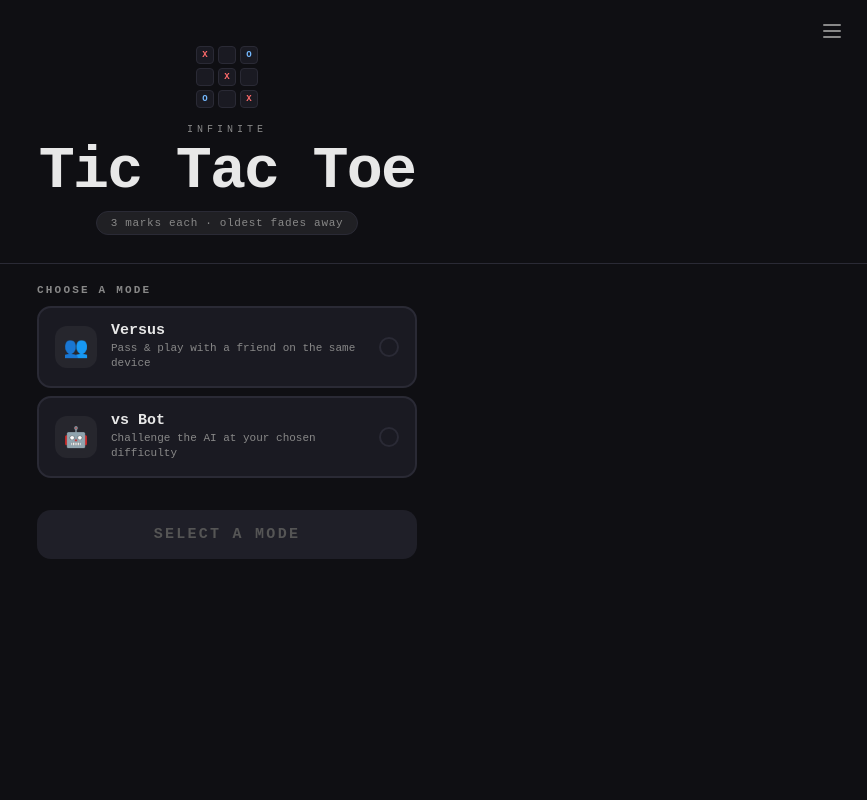
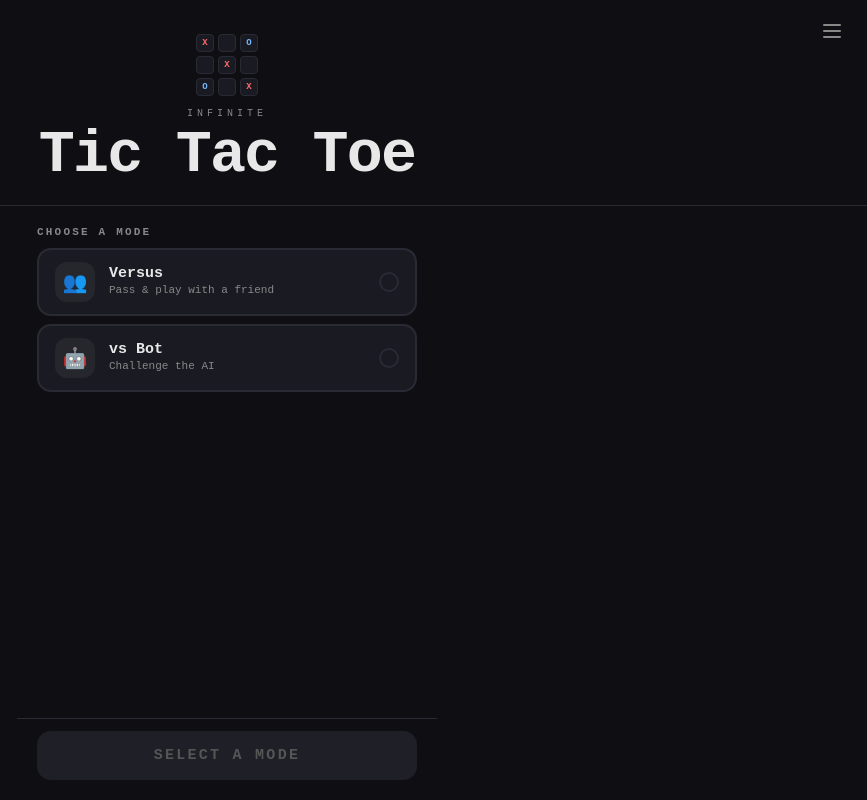
Before and after one commit to bashyboi/Infinite-TicTacToe, a React (Vite) app: page / in a window 1280 px wide. Shown: the whole page, without its empty margins (413-1280 px from the left). Built offline with nearby package versions, Linux system fonts and the light colour scheme.

Commit message:
Update App.jsx
Unnecessary descriptions booted

```diff
--- a/src/App.jsx
+++ b/src/App.jsx
@@ -79,9 +79,33 @@ function getBotMove(board, aiPlayer, difficulty, mc) {
   const humanPlayer = aiPlayer === "X" ? "O" : "X";
   const empties = getEmptyCells(board);
   if (empties.length === 0) return null;
-  if (difficulty === "easy"   && Math.random() < 0.8) return empties[Math.floor(Math.random()*empties.length)];
-  if (difficulty === "medium" && Math.random() < 0.4) return empties[Math.floor(Math.random()*empties.length)];
-  const maxDepth = difficulty === "hard" ? 7 : 3;
+
+  // Random-move chance per difficulty (chance the bot just plays a random cell)
+  // easy: very random, medium: somewhat, hard: noticeable slips, impossible: never
+  const randomChance = {
+    easy:       0.75,
+    medium:     0.45,
+    hard:       0.22,   // gives the player occasional openings
+    impossible: 0,      // always optimal
+  }[difficulty] ?? 0.45;
+
+  if (randomChance > 0 && Math.random() < randomChance) {
+    return empties[Math.floor(Math.random() * empties.length)];
+  }
+
+  // Search depth per difficulty — deeper = stronger/more foresight
+  let maxDepth = {
+    easy:       2,
+    medium:     4,
+    hard:       6,
+    impossible: 10,
+  }[difficulty] ?? 4;
+
+  // Cap depth early ONLY for non-impossible, to keep them snappy.
+  // Impossible always searches deep so it sees long-term forced wins
+  // that hard/medium will miss — this is the real difference-maker.
+  if (difficulty !== "impossible" && empties.length >= 8 && maxDepth > 6) maxDepth = 6;
+
   let bestVal = -Infinity, bestMove = empties[0];
   for (const idx of empties) {
     const [nb] = applyMove(board, idx, aiPlayer, mc);
@@ -224,7 +248,7 @@ function AboutModal({ dark, onClose, theme }) {
 
         <div style={{ fontSize: "10px", letterSpacing: "0.35em", color: theme.textFaint, marginBottom: "4px" }}>INFINITE</div>
         <div style={{ fontSize: "26px", fontWeight: "900", color: theme.text, letterSpacing: "-0.02em", marginBottom: "4px" }}>Tic Tac Toe</div>
-        <div style={{ fontSize: "11px", color: theme.textFaint, marginBottom: "24px" }}>Version 1.0.47</div>
+        <div style={{ fontSize: "11px", color: theme.textFaint, marginBottom: "24px" }}>Version 1.0.50</div>
 
         <div style={{ height: "1px", background: theme.border, marginBottom: "20px" }} />
 
@@ -425,9 +449,10 @@ function HomeScreen({ onStart, dark, onToggleDark, haptics, onToggleHaptics, sfx
   const theme = getTheme(dark);
 
   const difficultyInfo = {
-    easy:   { emoji: "😌", desc: "Great for beginners" },
-    medium: { emoji: "🤔", desc: "A decent challenge" },
-    hard:   { emoji: "😈", desc: "Good luck." },
+    easy:       { emoji: "😌", desc: "Great for beginners" },
+    medium:     { emoji: "🤔", desc: "A decent challenge" },
+    hard:       { emoji: "😈", desc: "A serious challenge" },
+    impossible: { emoji: "💀", desc: "You cannot win" },
   };
 
   return (
@@ -446,13 +471,13 @@ function HomeScreen({ onStart, dark, onToggleDark, haptics, onToggleHaptics, sfx
       {/* Hero */}
       <div style={{
         background: "transparent",
-        padding: "44px 24px 28px",
+        padding: "32px 24px 20px",
         textAlign: "center",
         borderBottom: `1px solid ${theme.border}`,
         flexShrink: 0,
       }}>
         {/* Decorative mini board */}
-        <div style={{ display: "inline-grid", gridTemplateColumns: "repeat(3, 1fr)", gap: "4px", marginBottom: "16px" }}>
+        <div style={{ display: "inline-grid", gridTemplateColumns: "repeat(3, 1fr)", gap: "4px", marginBottom: "12px" }}>
           {DEMO_TILES.map((v, i) => (
             <div key={i} style={{
               width: "18px", height: "18px", borderRadius: "4px",
@@ -469,25 +494,15 @@ function HomeScreen({ onStart, dark, onToggleDark, haptics, onToggleHaptics, sfx
         </div>
         <h1 style={{
           fontSize: "clamp(36px, 9vw, 60px)", fontWeight: "900",
-          margin: "0 0 10px", letterSpacing: "-0.03em", color: theme.text,
+          margin: "0", letterSpacing: "-0.03em", color: theme.text,
           lineHeight: 1,
         }}>
           Tic Tac Toe
         </h1>
-        <div style={{
-          display: "inline-block",
-          background: dark ? "rgba(255,255,255,0.07)" : "rgba(0,0,0,0.06)",
-          border: `1px solid ${theme.border}`,
-          borderRadius: "20px",
-          padding: "5px 14px",
-          fontSize: "11px", color: theme.textDim, letterSpacing: "0.06em",
-        }}>
-          3 marks each · oldest fades away
-        </div>
       </div>
 
-      {/* Content */}
-      <div style={{ flex: 1, padding: "20px 20px 16px", display: "flex", flexDirection: "column", alignItems: "center", maxWidth: "420px", margin: "0 auto", width: "100%", boxSizing: "border-box" }}>
+      {/* Content — scrollable middle */}
+      <div style={{ flex: 1, padding: "20px 20px 8px", display: "flex", flexDirection: "column", alignItems: "center", maxWidth: "420px", margin: "0 auto", width: "100%", boxSizing: "border-box", overflowY: "auto", minHeight: 0 }}>
 
         {/* Mode label */}
         <div style={{ alignSelf: "flex-start", fontSize: "11px", letterSpacing: "0.2em", color: theme.textDim, marginBottom: "10px", textTransform: "uppercase", fontWeight: "700" }}>
@@ -497,8 +512,8 @@ function HomeScreen({ onStart, dark, onToggleDark, haptics, onToggleHaptics, sfx
         {/* Mode cards */}
         <div style={{ display: "flex", flexDirection: "column", gap: "8px", width: "100%", marginBottom: "16px" }}>
           {[
-            { id: "versus", emoji: "👥", title: "Versus", sub: "Pass & play with a friend on the same device", accent: "#a78bfa" },
-            { id: "bot",    emoji: "🤖", title: "vs Bot", sub: "Challenge the AI at your chosen difficulty",  accent: "#34d399" },
+            { id: "versus", emoji: "👥", title: "Versus", sub: "Pass & play with a friend", accent: "#a78bfa" },
+            { id: "bot",    emoji: "🤖", title: "vs Bot", sub: "Challenge the AI",  accent: "#34d399" },
           ].map(({ id, emoji, title, sub, accent }) => {
             const selected = mode === id;
             return (
@@ -506,18 +521,18 @@ function HomeScreen({ onStart, dark, onToggleDark, haptics, onToggleHaptics, sfx
                 width: "100%",
                 background: selected ? (dark ? `${accent}18` : `${accent}22`) : theme.surface,
                 border: `2px solid ${selected ? accent : theme.border}`,
-                borderRadius: "14px", padding: "14px 16px",
+                borderRadius: "14px", padding: "12px 16px",
                 cursor: "pointer", textAlign: "left", transition: "all 0.2s",
                 display: "flex", alignItems: "center", gap: "14px",
               }}>
                 <div style={{
-                  width: "42px", height: "42px", borderRadius: "12px", flexShrink: 0,
+                  width: "40px", height: "40px", borderRadius: "12px", flexShrink: 0,
                   background: selected ? `${accent}30` : (dark ? "rgba(255,255,255,0.05)" : "rgba(0,0,0,0.05)"),
                   display: "flex", alignItems: "center", justifyContent: "center",
                   fontSize: "20px", transition: "background 0.2s",
                 }}>{emoji}</div>
                 <div style={{ flex: 1 }}>
-                  <div style={{ fontSize: "15px", fontWeight: "800", color: selected ? accent : theme.text, marginBottom: "2px", fontFamily: "'Courier New', monospace" }}>{title}</div>
+                  <div style={{ fontSize: "15px", fontWeight: "800", color: selected ? accent : theme.text, marginBottom: "1px", fontFamily: "'Courier New', monospace" }}>{title}</div>
                   <div style={{ fontSize: "11px", color: theme.textDim, lineHeight: 1.4, fontFamily: "'Courier New', monospace" }}>{sub}</div>
                 </div>
                 <div style={{
@@ -536,8 +551,8 @@ function HomeScreen({ onStart, dark, onToggleDark, haptics, onToggleHaptics, sfx
 
         {/* Difficulty — expands when bot selected */}
         <div style={{
-          width: "100%", marginBottom: "16px",
-          maxHeight: mode === "bot" ? "300px" : "0px",
+          width: "100%",
+          maxHeight: mode === "bot" ? "400px" : "0px",
           overflow: "hidden",
           transition: "max-height 0.35s ease",
         }}>
@@ -545,7 +560,7 @@ function HomeScreen({ onStart, dark, onToggleDark, haptics, onToggleHaptics, sfx
             Difficulty
           </div>
           <div style={{ display: "flex", flexDirection: "column", gap: "6px" }}>
-            {["easy","medium","hard"].map(d => {
+            {["easy","medium","hard","impossible"].map(d => {
               const selected = difficulty === d;
               const { emoji, desc } = difficultyInfo[d];
               return (
@@ -553,7 +568,7 @@ function HomeScreen({ onStart, dark, onToggleDark, haptics, onToggleHaptics, sfx
                   width: "100%",
                   background: selected ? (dark ? "rgba(255,255,255,0.07)" : "rgba(0,0,0,0.05)") : "transparent",
                   border: `2px solid ${selected ? (dark ? "#666" : "#888") : theme.border}`,
-                  borderRadius: "10px", padding: "10px 14px",
+                  borderRadius: "10px", padding: "9px 14px",
                   cursor: "pointer", display: "flex", alignItems: "center", gap: "10px",
                   transition: "all 0.15s", fontFamily: "'Courier New', monospace",
                 }}>
@@ -568,8 +583,10 @@ function HomeScreen({ onStart, dark, onToggleDark, haptics, onToggleHaptics, sfx
             })}
           </div>
         </div>
+      </div>
 
-        {/* Play button */}
+      {/* Play button — pinned at bottom */}
+      <div style={{ flexShrink: 0, padding: "12px 20px 20px", maxWidth: "420px", margin: "0 auto", width: "100%", boxSizing: "border-box", borderTop: `1px solid ${theme.border}` }}>
         <button
           onClick={() => mode && onStart({ mode, difficulty })}
           style={{
@@ -584,7 +601,6 @@ function HomeScreen({ onStart, dark, onToggleDark, haptics, onToggleHaptics, sfx
             fontFamily: "'Courier New', monospace", textTransform: "uppercase",
             transition: "all 0.3s",
             boxShadow: mode ? (dark ? "0 8px 24px rgba(0,0,0,0.4)" : "0 8px 24px rgba(0,0,0,0.15)") : "none",
-            flexShrink: 0,
           }}
         >
           {mode ? `Play ${mode === "versus" ? "Versus" : "vs Bot"} →` : "Select a mode"}
@@ -640,7 +656,7 @@ function GameScreen({ config, onHome, dark, onToggleDark, haptics, onToggleHapti
   useEffect(() => {
     if (!isBot || turn !== BOT || winner) return;
     setBotThinking(true);
-    const delay = difficulty === "hard" ? 650 : difficulty === "medium" ? 450 : 300;
+    const delay = difficulty === "impossible" ? 750 : difficulty === "hard" ? 650 : difficulty === "medium" ? 450 : 300;
     const timer = setTimeout(() => {
       const { board: b, moveCount: mc } = stateRef.current;
       const move = getBotMove(b, BOT, difficulty, mc);
```
